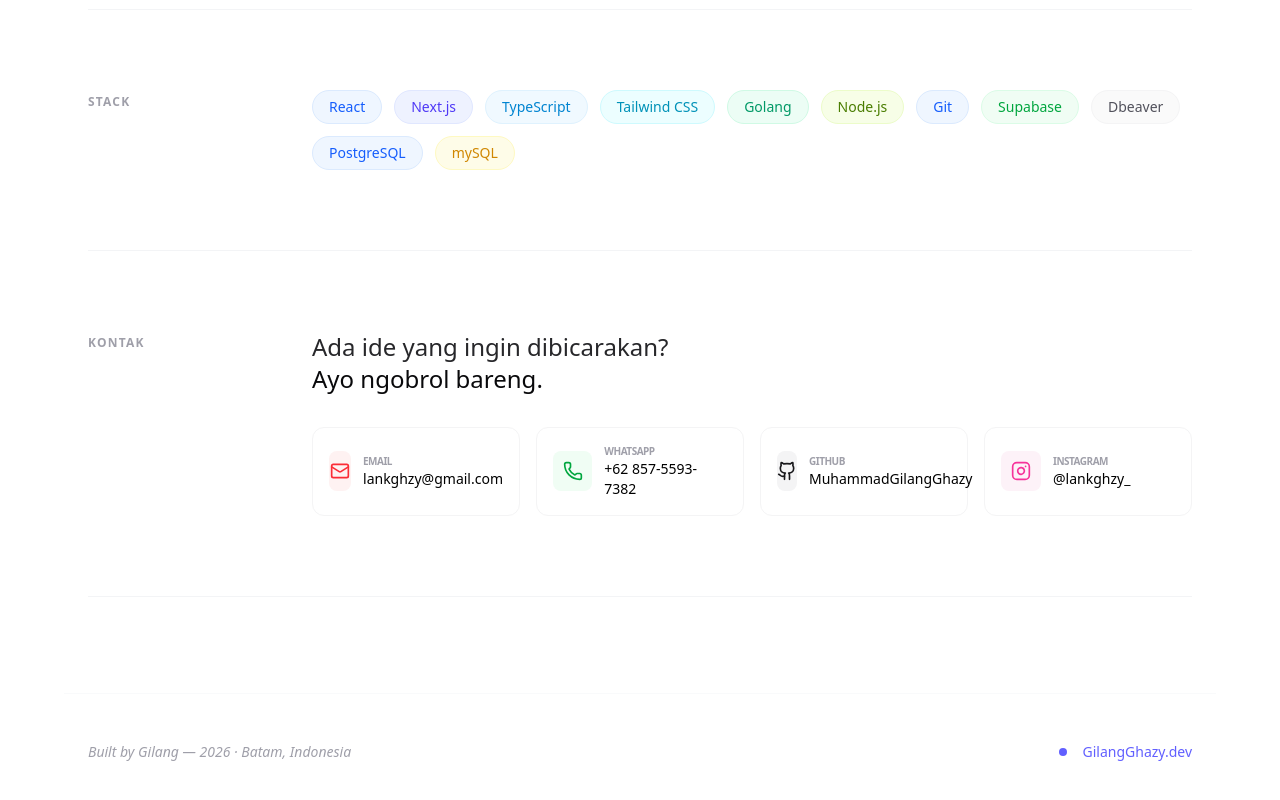
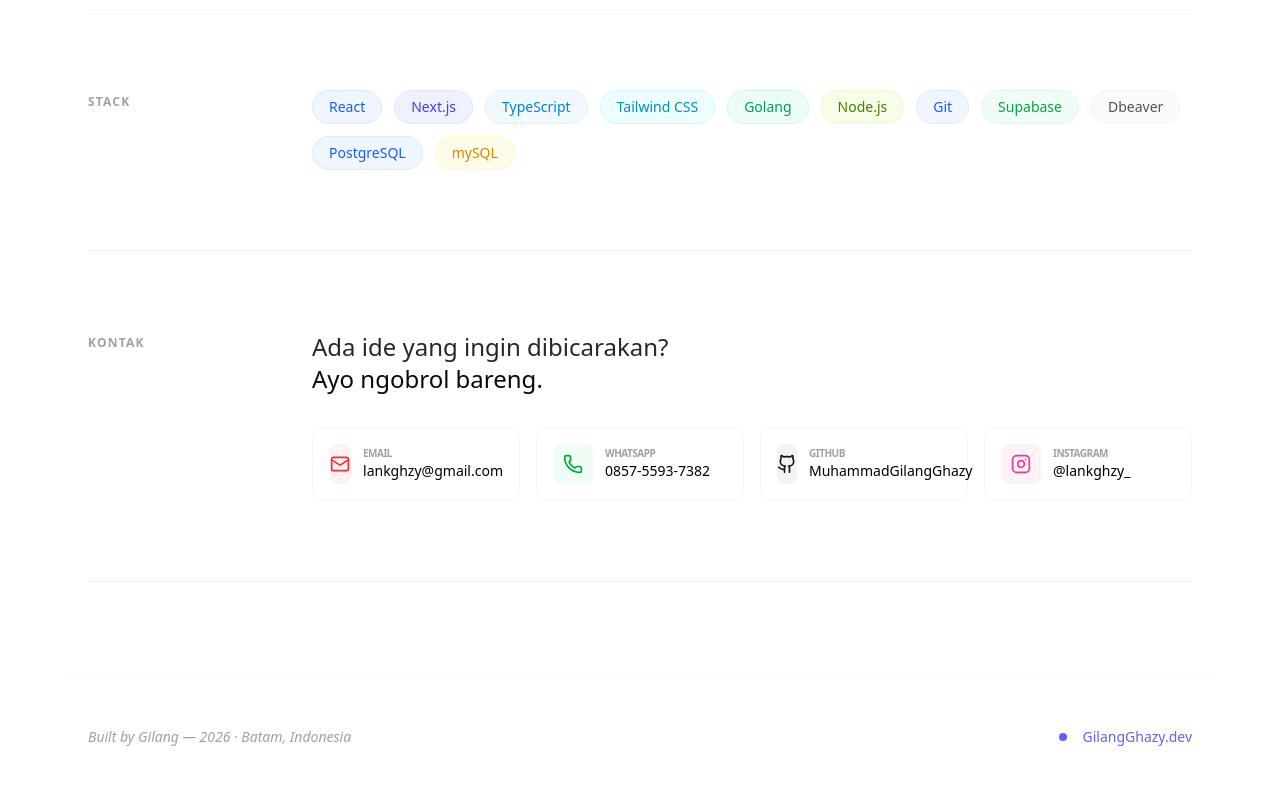
Before and after one commit to GilangGhazy17/portofolio-website, a React (Vite) app: page / in a window 1280 px wide. Shown: the part 1951-2751 px from the top of the page. Built offline with nearby package versions, Linux system fonts and the light colour scheme.

Commit message:
Update no telp

```diff
--- a/src/App.tsx
+++ b/src/App.tsx
@@ -262,7 +262,7 @@
                 </div>
                 <div>
                   <div className="text-[10px] uppercase text-zinc-400 font-semibold tracking-tighter">WhatsApp</div>
-                  <div className="text-sm font-medium">+62 857-5593-7382</div>
+                  <div className="text-sm font-medium">0857-5593-7382</div>
                 </div>
               </a>
               <a
```
